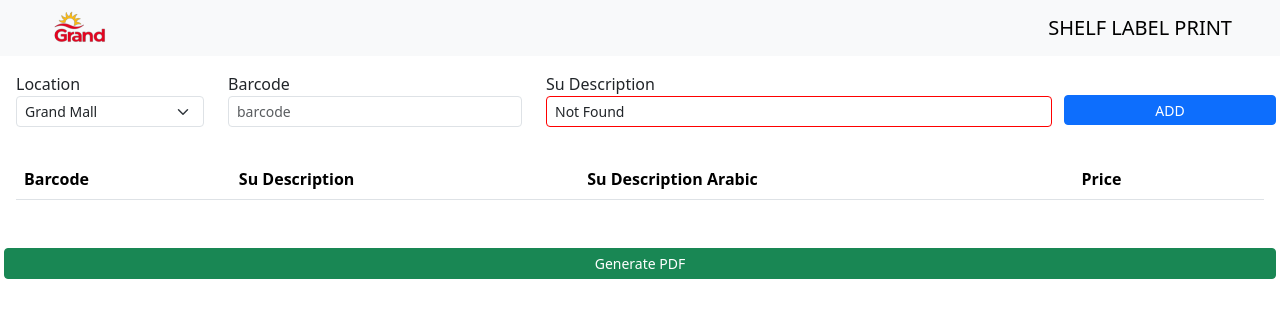
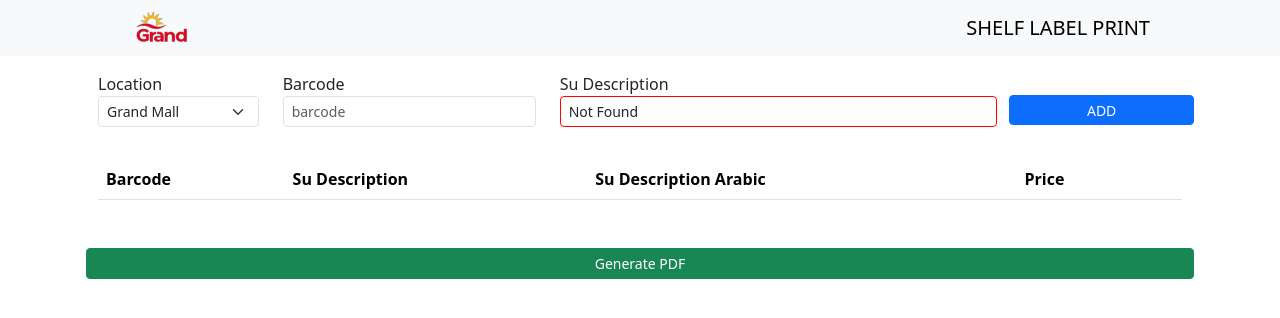
Before and after one commit to afsalms715/shelf_label_print_reactjs, a React (Create React App) app: page / in a window 1280 px wide. Shown: the top 318 px of the page. Built offline with nearby package versions, Linux system fonts and the light colour scheme; the HTML template or start-up script is replaced by a standard one.

Commit message:
fix & issue on description

```diff
--- a/src/Components/NavbarShelf.jsx
+++ b/src/Components/NavbarShelf.jsx
@@ -9,11 +9,13 @@ import Grandlog from '../images/grandlogo.png'
 const NavbarShelf = () => {
   return (
     <div>
-        <Navbar expand="lg" className="bg-body-tertiary d-flex justify-content-between">
-                <img src={Grandlog} className='ms-md-5' alt='logo' height="40px" width="60px"/>
-                <Navbar.Brand className='me-md-5' href="#home">
-                    SHELF LABEL PRINT
-                </Navbar.Brand>
+        <Navbar expand="lg" className="bg-body-tertiary d-flex justify-content-between ">
+                <div className='container'>
+                  <img src={Grandlog} className='ms-md-5' alt='logo' height="40px" width="60px"/>
+                  <Navbar.Brand className='me-md-5 ' href="#home">
+                      SHELF LABEL PRINT
+                  </Navbar.Brand>
+                </div>
         </Navbar>
     </div>
   )
--- a/src/Components/ProductInput.jsx
+++ b/src/Components/ProductInput.jsx
@@ -1,6 +1,7 @@
 import {useState,useEffect} from 'react'
 import { jsPDF } from "jspdf";
 import './Styles/ProductInput.css'
+import { propTypes } from 'react-bootstrap/esm/Image';
 
 const ProductInput = () => {
     const [loc,setLoc]=useState(701);
@@ -16,7 +17,7 @@ const ProductInput = () => {
     const [loading,setLoading]=useState(false)
     const getProductDtl= (e)=>{
         setSudesc("Loading...")
-        fetch(`https://localhost:44391/api/ProductDtl/product?barcode=${barcode}&loc=${loc}`).then(resp=>resp.json()).then(resp=>{
+        fetch(`http://192.168.51.26:8087/api/ProductDtl/product?barcode=${barcode}&loc=${loc}`).then(resp=>resp.json()).then(resp=>{
             console.log(resp)
             if(resp.status){
                 setSudesc("Not Found")
@@ -49,9 +50,10 @@ const ProductInput = () => {
 
     const addProducts=()=>{
         if(products.length<6){
-            if(sudesc!='' && sudesc!='Not Found'){
+            if(sudesc!='' && sudesc!='Not Found' && sudesc!="Loading..."){
                 //products.push({"barcode":barcode,"suDesc":sudesc,"sudescAr":sudescAr,"rsp":rsp})
-                setProducts([...products,{"barcode":barcode,"suDesc":sudesc,"sudescAr":sudescAr,"rsp":rsp,"rspIntEn":intRsp,"rspFloatEn":floatRsp,"rspIntAr":numberToArabic(intRsp),"rspFloatAr":numberToArabic(floatRsp)}])
+                console.log(sudesc.replace(/&/g, ''))
+                setProducts([...products,{"barcode":barcode,"suDesc":sudesc.replace(/&/g, ''),"sudescAr":sudescAr,"rsp":rsp,"rspIntEn":intRsp,"rspFloatEn":floatRsp,"rspIntAr":numberToArabic(intRsp),"rspFloatAr":numberToArabic(floatRsp)}])
                 setBarcode('')
                 setSudesc('')
                 setRsp('')
@@ -93,8 +95,12 @@ const ProductInput = () => {
     const generatePdf= async ()=>{
         if(products.length!=0){
         try{
+            //decimal point and zero based on rsp length
+            console.log(products)
+
         //const response = await fetch(`https://localhost:44391/api/ProductDtl/GeneratePdf?jsonString=${JSON.stringify(products)}`);
-        const response = await fetch(`http://localhost:3002/generate-pdf?products=${JSON.stringify(products)}`);
+        //const response = await fetch(`http://192.168.51.26:8084/generate-pdf?products=${JSON.stringify(products)}`);//production
+        const response = await fetch(`http://localhost:3002/generate-pdf?products=${JSON.stringify(products)}`);//testing
         const pdfBlob = await response.blob();
         setPdfData(pdfBlob);
         }
@@ -105,7 +111,7 @@ const ProductInput = () => {
     }
 
   return (
-    <div className='ms-auto me-auto'>
+    <div className='ms-auto me-auto container'>
         <div className='row p-md-3'>
             <div className='col-md-2'>
                 <label>Location</label>
```
